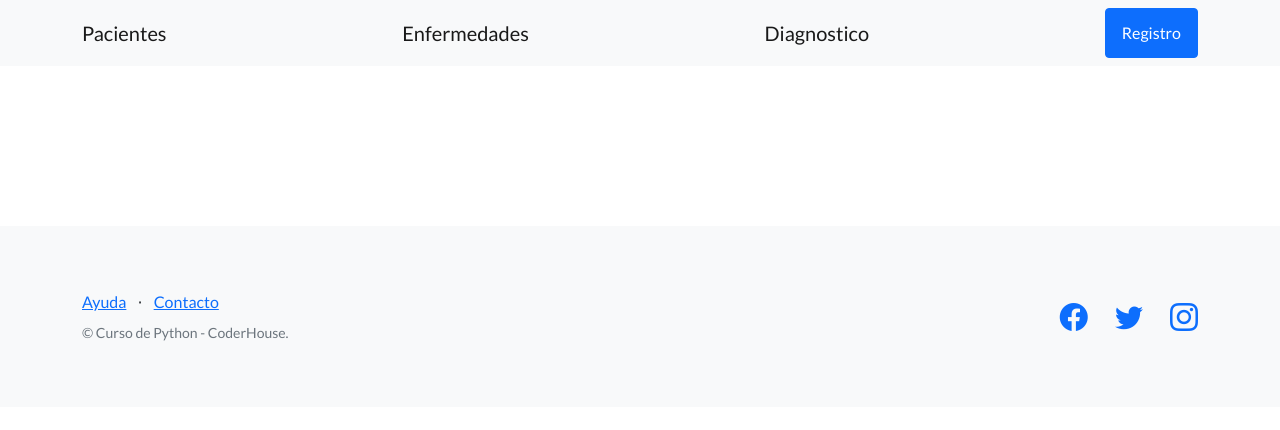
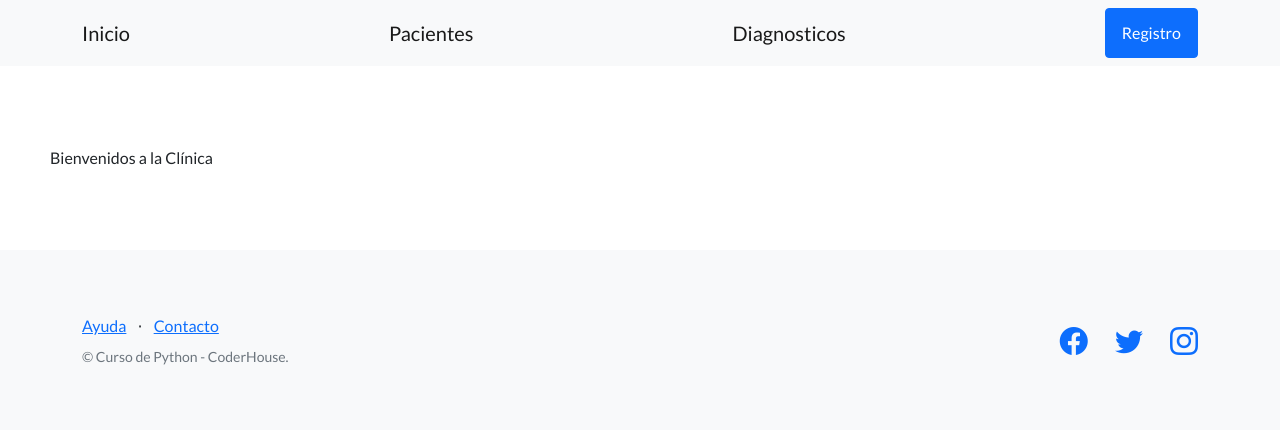
Before and after one commit to ClaraSilvaL/Tercera-pre-entrega-Silva, a Django app: page / in a window 1280 px wide. Shown: the top 430 px of the page. Run offline with Django 4.2, Linux system fonts and the light colour scheme; some libraries are stand-ins or nearby versions.

Commit message:
Agregada navegación a la página

```diff
--- a/control_clinica/templates/control_clinica/base.html
+++ b/control_clinica/templates/control_clinica/base.html
@@ -23,9 +23,9 @@
         <!-- Navigation-->
         <nav class="navbar navbar-light bg-light static-top">
             <div class="container">
-                <a class="navbar-brand" href="">Pacientes</a>
-                <a class="navbar-brand" href="#!">Enfermedades</a>
-                <a class="navbar-brand" href="#!">Diagnostico</a>
+                <a class="navbar-brand" href="{% url 'inicio' %}">Inicio</a>
+                <a class="navbar-brand" href="{% url 'listar_pacientes' %}">Pacientes</a>
+                <a class="navbar-brand" href="{% url 'listar_diagnosticos' %}">Diagnosticos</a>
                 <a class="btn btn-primary" href="#signup">Registro</a>
             </div>
         </nav>
@@ -51,13 +51,13 @@
                     <div class="col-lg-6 h-100 text-center text-lg-end my-auto">
                         <ul class="list-inline mb-0">
                             <li class="list-inline-item me-4">
-                                <a href="#!"><i class="bi-facebook fs-3"></i></a>
+                                <a href="https://www.facebook.com/sannasalud"><i class="bi-facebook fs-3"></i></a>
                             </li>
                             <li class="list-inline-item me-4">
-                                <a href="#!"><i class="bi-twitter fs-3"></i></a>
+                                <a href="https://twitter.com/clinicagoodhope?lang=es"><i class="bi-twitter fs-3"></i></a>
                             </li>
                             <li class="list-inline-item">
-                                <a href="https://www.instagram.com/espndeportes/?hl=es"><i class="bi-instagram fs-3"></i></a>
+                                <a href="https://www.instagram.com/sannasalud/?hl=es-la"><i class="bi-instagram fs-3"></i></a>
                             </li>
                         </ul>
                     </div>
--- a/control_clinica/templates/control_clinica/index.html
+++ b/control_clinica/templates/control_clinica/index.html
@@ -1 +1,5 @@
 {% extends "control_clinica/base.html" %}
+
+{% block contenido %}
+<hi>Bienvenidos a la Clínica</hi>
+{% endblock contenido %}
--- a/control_clinica/templates/control_clinica/lista_pacientes.html
+++ b/control_clinica/templates/control_clinica/lista_pacientes.html
@@ -5,7 +5,7 @@
     <div>
         <h1>Lista de pacientes</h1>
         {% block contenido_pacientes %}
-        {% endblock contenido_pacientes}
+        {% endblock contenido_pacientes %}
         <ul>
         {% for paciente in pacientes %}
             <li>{{ paciente.apellido }}, {{paciente.nombre}} </li>
--- a/control_clinica/urls.py
+++ b/control_clinica/urls.py
@@ -20,6 +20,6 @@ from django.urls import path
 from control_clinica.views import listar_pacientes, listar_diagnosticos
 
 urlpatterns = [
-    path('pacientes/', listar_pacientes),
-    path('diagnosticos/', listar_diagnosticos),
+    path('pacientes/', listar_pacientes, name='listar_pacientes'),
+    path('diagnosticos/', listar_diagnosticos, name='listar_diagnosticos'),
 ]
--- a/sistema_clinica/urls.py
+++ b/sistema_clinica/urls.py
@@ -21,7 +21,7 @@ from sistema_clinica.views import saludar, saludar_con_html, inicio
 from control_clinica.views import listar_pacientes, listar_diagnosticos
 
 urlpatterns = [
-    path('', inicio),
+    path('', inicio, name='inicio'),
     path('admin/', admin.site.urls),
     path('clinica/', include('control_clinica.urls')),
     path('saludo/', saludar),
```
